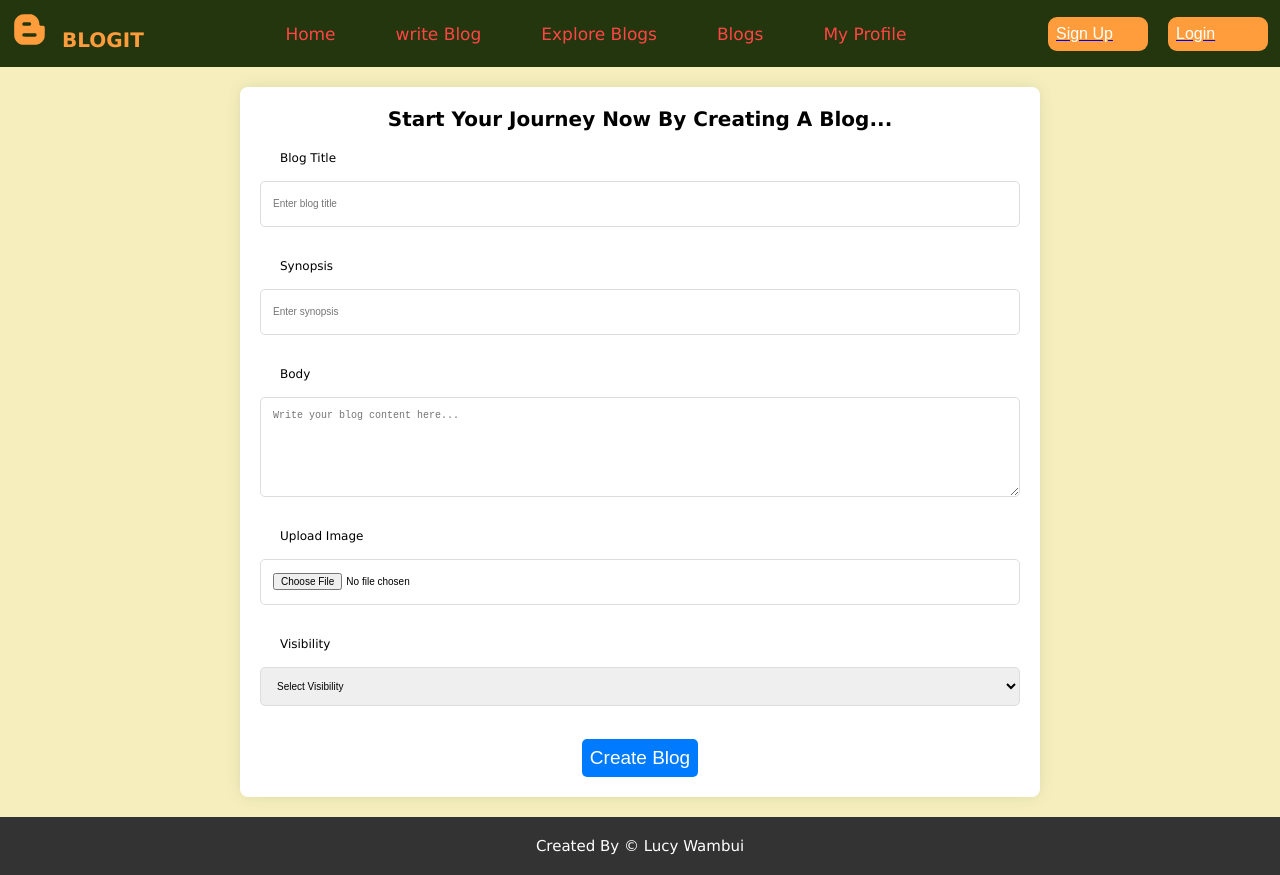
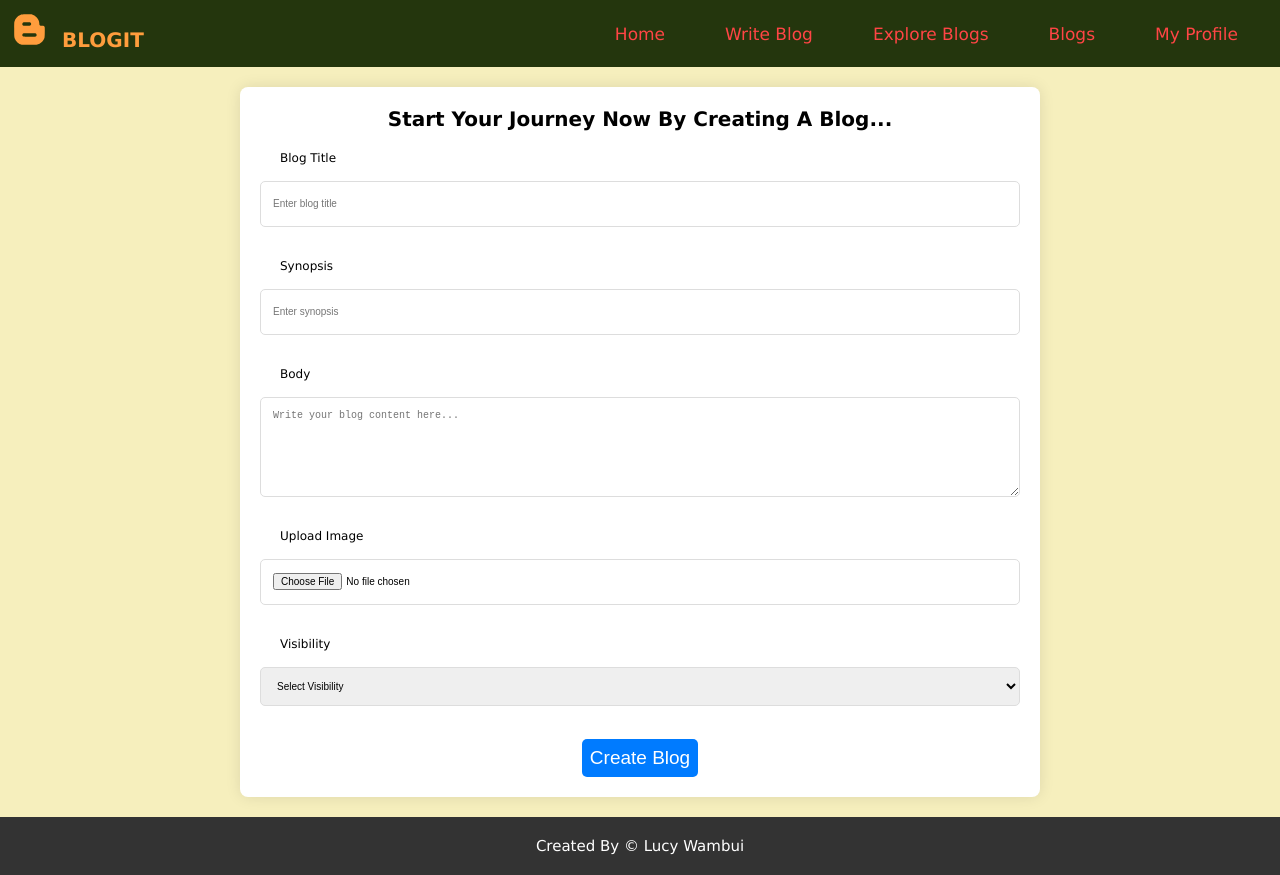
Before and after one commit to lwambon/BloggIt-website, a React (Vite) app in the folder client/: page /write in a window 1280 px wide. Built offline with nearby package versions, Linux system fonts and the light colour scheme.

Commit message:
restructuring the header section

```diff
--- a/client/src/App.jsx
+++ b/client/src/App.jsx
@@ -1,11 +1,13 @@
 import "./App.css";
-import { BrowserRouter, Routes, Route } from "react-router-dom";
+import { BrowserRouter, Routes, Route, useLocation } from "react-router-dom";
 import { QueryClient, QueryClientProvider } from "react-query";
+//import Navbar from "./component/Navbar/Navbar";
 import Header from "./component/Header/Header";
 import Home from "./pages/Home/Home";
 import WriteBlog from "./pages/WriteBlog/WriteBlog";
 import ExploreBlog from "./pages/ExploreBlog/ExploreBlog";
 import MyBlogs from "./pages/MyBlogs/MyBlogs";
+import Blogs from "./pages/Blogs/Blogs";
 import Profile from "./pages/MyProfile/Profile";
 import Login from "./component/Login/Login";
 import SignUp from "./component/SignUp/SignUp";
@@ -13,21 +15,38 @@ import EditBlog from "./pages/EditBlog/EditBlog";
 import Footer from "./component/Footer/Footer";
 
 const client = new QueryClient();
-function App() {
+
+function Main() {
+  const location = useLocation();
   return (
-    <QueryClientProvider client={client}>
-      <BrowserRouter>
-        <Header />
+    <>
+      {location.pathname !== "/write" &&
+        location.pathname !== "/explore" &&
+        location.pathname !== "/blogs" &&
+        location.pathname !== "/blogs/:id" &&
+        location.pathname !== "/edit/:blogsId" &&
+        location.pathname !== "/profile" && <Header />}
       <Routes>
         <Route path="/" element={<Home />} />
         <Route path="/write" element={<WriteBlog />} />
         <Route path="/explore" element={<ExploreBlog />} />
+        <Route path="/blogs" element={<Blogs />} />
         <Route path="/blogs/:id" element={<MyBlogs />} />
         <Route path="/edit/:blogsId" element={<EditBlog />} />
         <Route path="/profile" element={<Profile />} />
         <Route path="/signup" element={<SignUp />} />
         <Route path="/login" element={<Login />} />
       </Routes>
+    </>
+  );
+}
+function App() {
+  return (
+    <QueryClientProvider client={client}>
+      <BrowserRouter>
+        {/* <Header /> */}
+        {/* <Navbar/> */}
+        <Main />
         <Footer />
       </BrowserRouter>
     </QueryClientProvider>
--- a/client/src/component/Header/Header.css
+++ b/client/src/component/Header/Header.css
@@ -1,16 +1,18 @@
-.header-content {
+.navigation-content-link {
   display: flex;
   flex-wrap: wrap;
   align-items: center;
   justify-content: space-between;
   padding: 1.2rem;
-  background-color: #24360d;
+  background-color: #24360d; /* Your background color */
 }
+
 .header-logo {
   text-transform: uppercase;
   font-size: 2rem;
   color: var(--primary-btn-color);
 }
+
 .header-logo span {
   font-size: 3.5rem;
   padding-right: 1.5rem;
@@ -30,21 +32,25 @@
   cursor: pointer;
   transition: 0.3s;
 }
+
 .sign-up-buttons {
   display: flex;
-  gap: 2rem;
+  gap: 2rem; /* Space between buttons */
 }
+
 .loggin {
   width: 10rem;
-  background-color: var(--primary-btn-color);
-  color: var(--text-color);
+  background-color: var(--primary-btn-color); /* Main button color */
+  color: var(--text-color); /* Text color */
   text-transform: capitalize;
   font-size: 1.6rem;
   border-radius: 0.9rem;
   text-decoration: none;
   padding: 0.8rem;
 }
+
 .loggin:hover {
-  background-color: var(--secondary-color);
+  background-color: var(--secondary-color); /* Hover color */
   cursor: pointer;
+  transition: 0.3s;
 }
--- a/client/src/component/Header/Header.jsx
+++ b/client/src/component/Header/Header.jsx
@@ -5,36 +5,16 @@ import { Link } from "react-router-dom";
 function Header() {
   return (
     <div className="header-section">
-      <div className="header-content">
+      <div className="header-main-content">
         <h2 className="header-logo">
           <span>
             <FaBloggerB />
           </span>
           blogit
         </h2>
-        <nav className="navigation-items">
-          <Link className="nav-lists" to="/">
-            Home
-          </Link>
-          <Link className="nav-lists" to="/write">
-            write blog
-          </Link>
-          <Link className="nav-lists" to="/explore">
-            Explore blogs
-          </Link>
-          <Link className="nav-lists" to="/blogs">
-            Blogs
-          </Link>
-          <Link className="nav-lists" to="/profile">
-            My profile
-          </Link>
-        </nav>
         <div className="sign-up-buttons">
           <Link to="/signup">
             <button className="loggin">sign up</button>
-          </Link>
-          <Link to="/login">
-            <button className="loggin">login</button>
           </Link>
         </div>
       </div>
--- /dev/null
+++ b/client/src/component/Navbar/Navbar.jsx
@@ -0,0 +1,39 @@
+//import React, { useContext } from "react";
+import { FaBloggerB } from "react-icons/fa";
+import { Link } from "react-router-dom";
+
+function Navbar() {
+  return (
+    <div>
+      <div className="header-content">
+        <div className="navigation-content-link">
+          <h2 className="header-logo">
+            <span>
+              <FaBloggerB />
+            </span>
+            blogit
+          </h2>
+          <nav className="navigation-items">
+            <Link className="nav-lists" to="/">
+              Home
+            </Link>
+            <Link className="nav-lists" to="/write">
+              Write Blog
+            </Link>
+            <Link className="nav-lists" to="/explore">
+              Explore Blogs
+            </Link>
+            <Link className="nav-lists" to="/blogs">
+              Blogs
+            </Link>
+            <Link className="nav-lists" to="/profile">
+              My Profile
+            </Link>
+          </nav>
+        </div>
+      </div>
+    </div>
+  );
+}
+
+export default Navbar;
--- a/client/src/component/SignUp/SignUp.jsx
+++ b/client/src/component/SignUp/SignUp.jsx
@@ -39,7 +39,7 @@ function SignUp() {
         draggable: true,
         theme: "colored",
       });
-      navigate("/login");
+      navigate("/");
     },
     onError: (error) => {
       toast.error(error.message || "Something went wrong!", {
--- a/client/src/pages/Blogs/Blogs.jsx
+++ b/client/src/pages/Blogs/Blogs.jsx
@@ -1,10 +1,14 @@
 import "./Blog.css";
 import PersonalBlogsPreview from "../../component/PersonalBlogsPreview/PersonalBlogsPreview";
+import Navbar from "../../component/Navbar/Navbar";
 
 function Blogs() {
   return (
     <div>
-      <PersonalBlogsPreview />
+      <Navbar />
+      <div>
+        <PersonalBlogsPreview />
+      </div>
     </div>
   );
 }
--- a/client/src/pages/EditBlog/EditBlog.jsx
+++ b/client/src/pages/EditBlog/EditBlog.jsx
@@ -4,6 +4,7 @@ import { toast } from "react-toastify";
 import apiBase from "../../utils/apiBase";
 import "react-toastify/dist/ReactToastify.css";
 import { useNavigate, useParams } from "react-router-dom";
+import Navbar from "../../component/Navbar/Navbar";
 
 import "./EditBlog.css";
 
@@ -114,6 +115,8 @@ function EditBlog() {
   }
 
   return (
+    <div>
+      <Navbar />
       <div className="writing-section">
         <div className="writing-container">
           <h2 className="writing-title">Update your Blog...</h2>
@@ -188,6 +191,7 @@ function EditBlog() {
           </div>
         </div>
       </div>
+    </div>
   );
 }
 
--- a/client/src/pages/ExploreBlog/ExploreBlog.jsx
+++ b/client/src/pages/ExploreBlog/ExploreBlog.jsx
@@ -2,6 +2,7 @@ import "./ExploreBlogs.css";
 import { useQuery } from "react-query";
 import apiBase from "../../utils/apiBase";
 import BlogsPreview from "../../component/BlogsPreview/BlogsPreview";
+import Navbar from "../../component/Navbar/Navbar";
 
 function ExploreBlog() {
   const { isLoading, isError, error, data } = useQuery({
@@ -32,6 +33,8 @@ function ExploreBlog() {
   }
 
   return (
+    <div>
+      <Navbar />
       <div className="explore-blogs-section">
         <div className="exploreblogs-container">
           {data.map((blog) => (
@@ -45,6 +48,7 @@ function ExploreBlog() {
           ))}
         </div>
       </div>
+    </div>
   );
 }
 
--- a/client/src/pages/MyBlogs/MyBlogs.jsx
+++ b/client/src/pages/MyBlogs/MyBlogs.jsx
@@ -2,6 +2,7 @@ import { useParams } from "react-router-dom";
 import { useQuery } from "react-query";
 import apiBase from "../../utils/apiBase";
 import "./MyBlogs.css";
+import Navbar from "../../component/Navbar/Navbar";
 
 function MyBlogs() {
   const { id } = useParams();
@@ -37,6 +38,8 @@ function MyBlogs() {
   }
 
   return (
+    <div>
+      <Navbar />
       <div className="myblogs-container">
         <h2 className="myblogs-title">{data.BlogTitle}</h2>
         <div className="authors-info">
@@ -49,6 +52,7 @@ function MyBlogs() {
         <p className="blogs-sub-heading">{data.synopsis}</p>
         <p className="data-body">{data.body}</p>
       </div>
+    </div>
   );
 }
 
--- a/client/src/pages/WriteBlog/WriteBlog.jsx
+++ b/client/src/pages/WriteBlog/WriteBlog.jsx
@@ -3,7 +3,7 @@ import { useMutation } from "react-query";
 import { useNavigate } from "react-router-dom";
 import { toast } from "react-toastify";
 import apiBase from "../../utils/apiBase";
-
+import Navbar from "../../component/Navbar/Navbar";
 import "./WriteBlog.css";
 
 function WriteBlog() {
@@ -75,6 +75,8 @@ function WriteBlog() {
   }
 
   return (
+    <div>
+      <Navbar />
       <div className="writing-section">
         <div className="writing-container">
           <h2 className="writing-title">
@@ -151,6 +153,7 @@ function WriteBlog() {
           </div>
         </div>
       </div>
+    </div>
   );
 }
 
```
Also changed, not shown: client/src/component/Protected/Protected.jsx (+27 -10 lines), client/src/pages/MyProfile/Profile.jsx (+9 -5 lines). Lines whose indentation alone changed are shown as unchanged.
